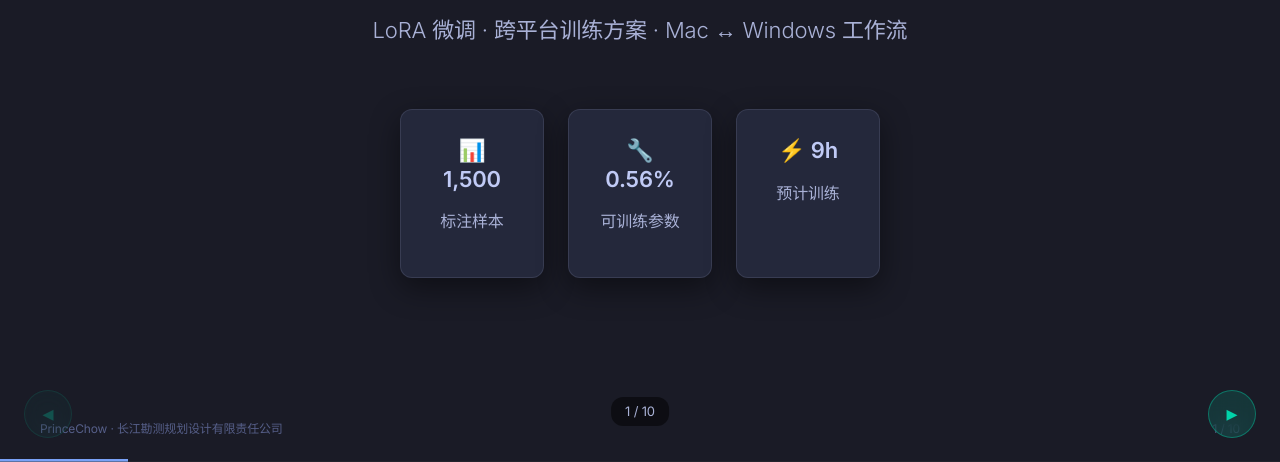
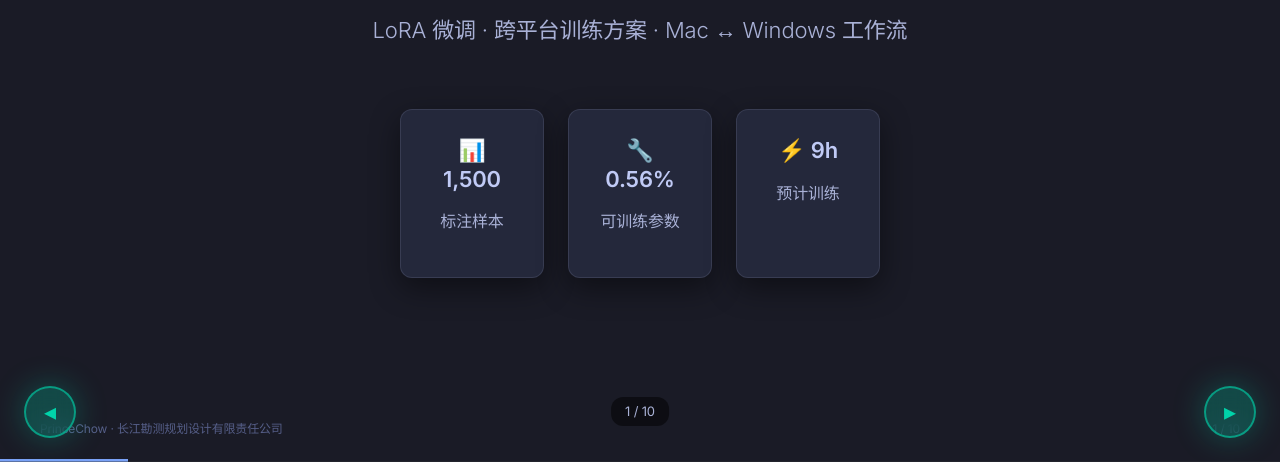
Before and after one commit to PrinceChow123/FirstCC, an Electron app: page docs/phase-report-m6-ppt.html in a window 1280 px wide. Shown: the part 338-800 px from the top of the page. Drawn offline with Linux system fonts and the light colour scheme; a web font is replaced by a local one.

Commit message:
fix: make nav buttons always visible with glow animation

```diff
--- a/docs/phase-report-m6-ppt.html
+++ b/docs/phase-report-m6-ppt.html
@@ -31,15 +31,21 @@
 
   /* ─── Mobile Navigation ─── */
   .nav-btn {
-    position: fixed; bottom: 24px; z-index: 9999;
-    width: 48px; height: 48px; border-radius: 50%;
-    background: rgba(0,212,170,0.15); border: 1px solid rgba(0,212,170,0.4);
-    color: var(--brand-cyan); font-size: 22px; cursor: pointer;
+    position: fixed; bottom: 24px; z-index: 99999;
+    width: 52px; height: 52px; border-radius: 50%;
+    background: rgba(0,212,170,0.25); border: 2px solid rgba(0,212,170,0.6);
+    color: #00D4AA; font-size: 24px; cursor: pointer;
     display: flex; align-items: center; justify-content: center;
     backdrop-filter: blur(10px); -webkit-backdrop-filter: blur(10px);
     transition: all 0.3s; user-select: none; -webkit-tap-highlight-color: transparent;
+    opacity: 1 !important; box-shadow: 0 0 20px rgba(0,212,170,0.15);
+    animation: btnPulse 3s ease-in-out infinite;
   }
-  .nav-btn:active { background: rgba(0,212,170,0.35); transform: scale(0.92); }
+  @keyframes btnPulse {
+    0%, 100% { box-shadow: 0 0 20px rgba(0,212,170,0.15); }
+    50% { box-shadow: 0 0 35px rgba(0,212,170,0.35); }
+  }
+  .nav-btn:active { background: rgba(0,212,170,0.5); transform: scale(0.9); }
   .nav-btn.prev { left: 24px; }
   .nav-btn.next { right: 24px; }
   .slide-indicator {
@@ -370,12 +376,7 @@
   updateUI(getIndex());
   window.addEventListener('hashchange', function() { updateUI(getIndex()); });
 
-  // Detect desktop → show buttons as semi-transparent, enlarge on hover
-  if (!('ontouchstart' in window)) {
-    var style = document.createElement('style');
-    style.textContent = '.nav-btn { opacity: 0.4; } .nav-btn:hover { opacity: 1; } @media (max-width: 768px) { .nav-btn { opacity: 1 !important; } }';
-    document.head.appendChild(style);
-  }
+  // Buttons always visible on all devices
 })();
 </script>
 </body></html>
```
